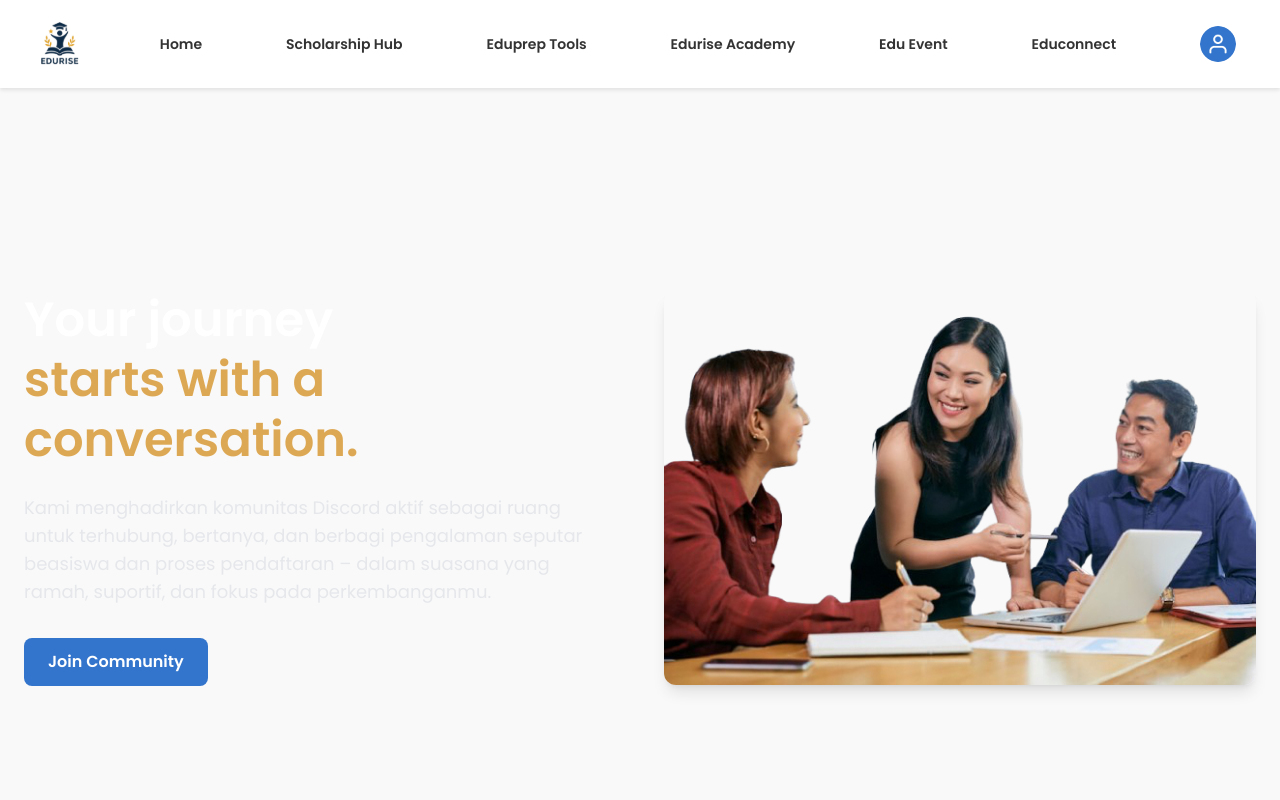
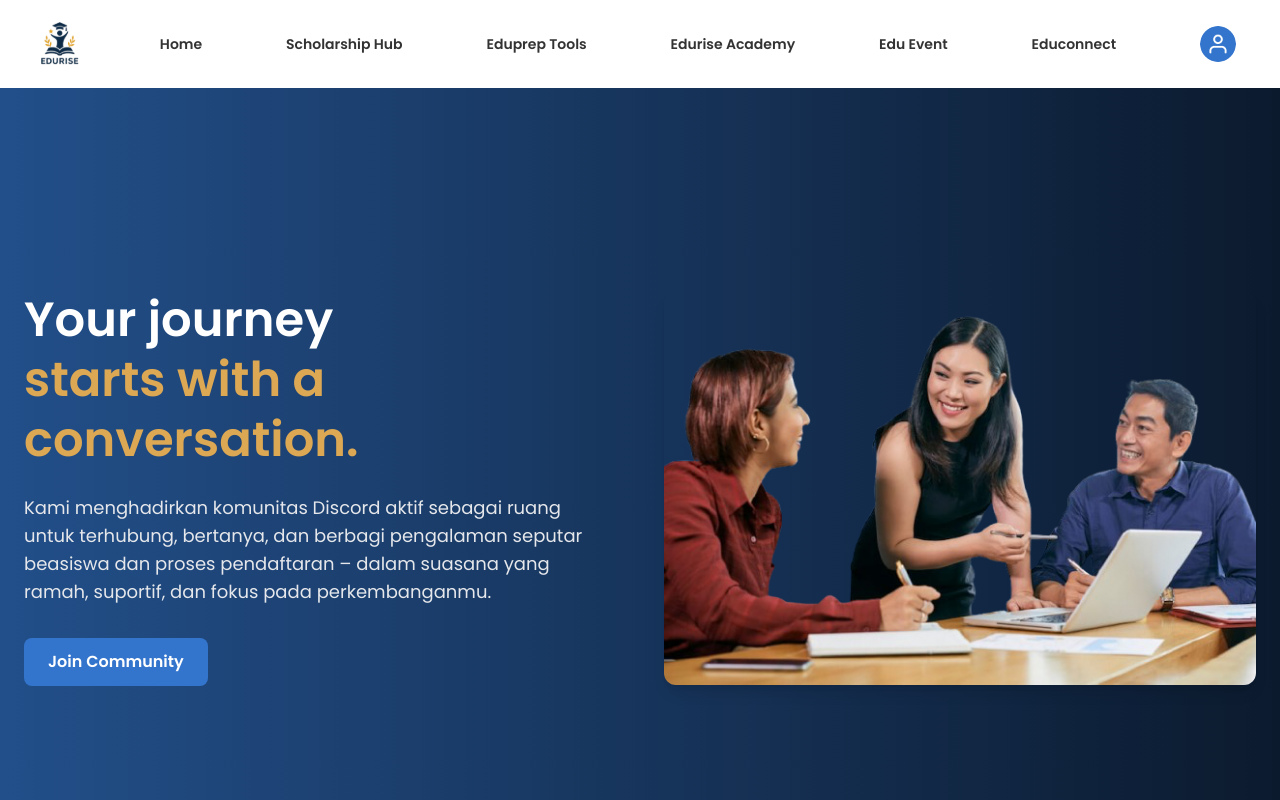
Before and after one commit to rachstufff/MassiveChallengeEduRise, a React (Vite) app: page /forumdiskusi in a window 1280 px wide. Shown: the top 800 px of the page. Built offline with nearby package versions, Linux system fonts and the light colour scheme.

Commit message:
Update ForumDiskusi.jsx

```diff
--- a/src/pages/Eduacademy/ForumDiskusi.jsx
+++ b/src/pages/Eduacademy/ForumDiskusi.jsx
@@ -8,17 +8,21 @@ function Forumdiskusi() {
       <Header />
       <>
        {/* Hero Section */}
-        <section className="relative bg-gradient-to-r from-[#265899] to-[#0D1D33] text-white min-h-screen flex items-center overflow-hidden">
-          <div className="absolute inset-0 opacity-10" />
+      <section
+      className="relative bg-gradient-to-r from-[#265899] to-[#0D1D33] text-white min-h-screen flex items-center overflow-hidden"
+      style={{ background: "linear-gradient(to right, #265899, #0D1D33)" }}
+      >
+        {/* Overlay */}
+        <div className="absolute inset-0 bg-black opacity-10" />
+
+        {/* Content */}
         <div className="relative z-10 max-w-7xl mx-auto px-6 py-20 grid grid-cols-1 md:grid-cols-2 gap-12 items-center">
           {/* Text Content */}
           <div className="max-w-xl">
             <h1 className="text-5xl font-bold leading-tight mb-6">
               Your journey
               <br />
-                <span className="text-[#DDA853]">
-                  starts with a conversation.
-                </span>
+              <span className="text-[#DDA853]">starts with a conversation.</span>
             </h1>
             <p className="text-lg text-gray-200 mb-8">
               Kami menghadirkan komunitas Discord aktif sebagai ruang untuk
@@ -188,7 +192,7 @@ function Forumdiskusi() {
           </div>
         </section>
       </>
-      )
+
       <Footer />
     </>
   );
```
Lines whose indentation alone changed are shown as unchanged.
